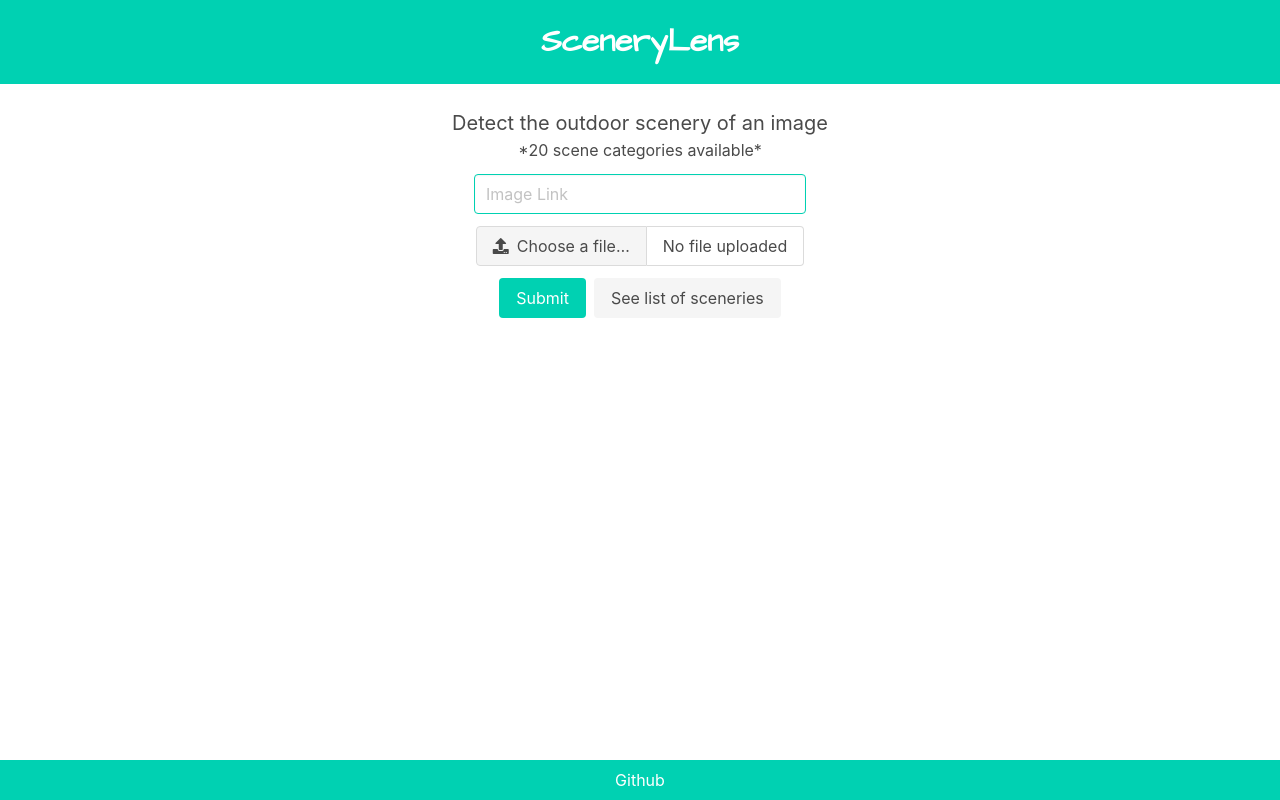
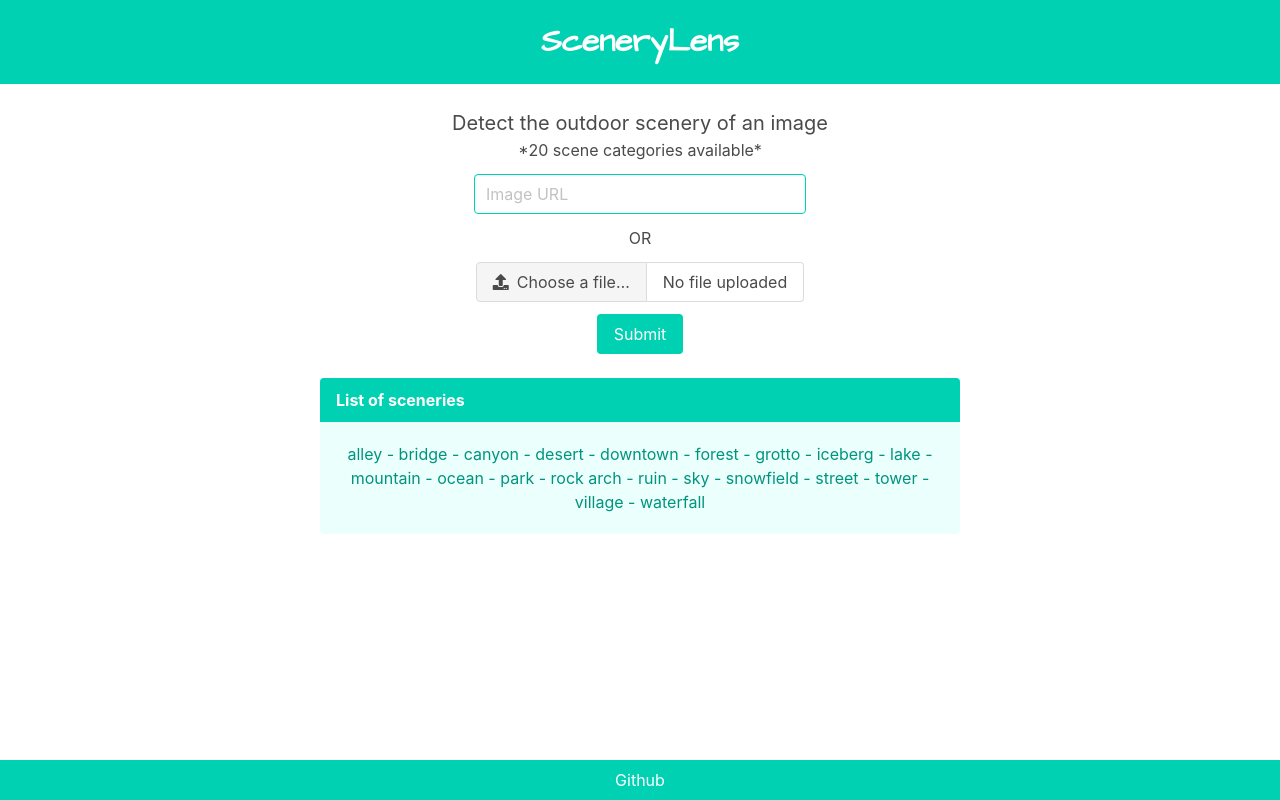
Before and after one commit to rickyricky787/SceneryLens, a Flask app: page / in a window 1280 px wide. Run offline with Flask 2, Linux system fonts and the light colour scheme.

Commit message:
Minor fixes

```diff
--- a/flask_app/app.py
+++ b/flask_app/app.py
@@ -1,4 +1,6 @@
 import os
+os.environ["TF_CPP_MIN_LOG_LEVEL"] = "2"
+
 from flask import Flask, render_template, request, abort
 from io import BytesIO
 from PIL import Image
@@ -57,7 +59,7 @@ def results():
 
             # Checks for file extensions
             if file_ext not in app.config['UPLOAD_EXTENSIONS']:
-                abort(415) # Unsorported media type
+                return render_template("index.html")
         else:
             return render_template("index.html")
 
@@ -73,10 +75,12 @@ def results():
 
     im = im.convert("RGB")
 
+    labels_copy = labels.copy()
+
     # Do prediction stuff starting from here
     # pred_tables = tuple of three strings
     # pred_scores = tuple of three floats
-    pred_labels, pred_scores = predictImage(model, labels, im)
+    pred_labels, pred_scores = predictImage(model, labels_copy, im)
 
     # Generate random number
     rand_num = random.randint(0,2)
--- a/flask_app/predictImage.py
+++ b/flask_app/predictImage.py
@@ -1,6 +1,3 @@
-import os
-os.environ["TF_CPP_MIN_LOG_LEVEL"] = "2"
-
 import numpy as np
 from tensorflow.keras.preprocessing.image import img_to_array
 from tensorflow.keras.applications.xception import preprocess_input
--- a/flask_app/templates/index.html
+++ b/flask_app/templates/index.html
@@ -26,7 +26,11 @@
 
         <form method="POST" action={{ url_for("results") }} enctype="multipart/form-data">
           <div class="field columns is-centered pb-3">
-            <input class="input is-primary" type="text" name="img_link" placeholder="Image Link" style="width: 50%;">
+            <input class="input is-primary" type="text" name="img_link" placeholder="Image URL" style="width: 50%;">
+          </div>
+
+          <div class="columns is-centered pb-3">
+            <p>OR</p>
           </div>
 
           <div id="file-upload-icon" class="file has-name columns is-centered">
@@ -48,10 +52,25 @@
 
           <div class="buttons is-centered">
             <input class="button is-primary" type="submit" value="Submit">
-            <button class="button is-light" onclick="listOfSceneries()">See list of sceneries</button>
           </div>
         </form>
-        {% block content %}{% endblock %}
+        {% block content %}
+
+        <div class="py-5">
+          <article class="message is-primary">
+            <div class="message-header has-text-centered">
+              <p>List of sceneries</p>
+            </div>
+            <div class="message-body">
+              alley - bridge - canyon - desert - downtown -
+              forest - grotto - iceberg - lake - mountain -
+              ocean - park - rock arch - ruin - sky -
+              snowfield - street - tower - village - waterfall
+            </div>
+          </article>
+        </div>
+
+        {% endblock %}
       </div>
       <footer class="has-text-centered py-2">
         <a href="https://github.com/rickyricky787/SceneryLens" target="_blank">Github</a>
@@ -67,17 +86,6 @@
         }
       }
 
-      // For displaying list of sceneries
-      function listOfSceneries() {
-        alert(
-          "List of sceneries:\n" +
-          "alley - bridge - canyon - desert - downtown - " +
-          "forest - grotto - iceberg - lake - mountain - " +
-          "ocean - park - rock arch - ruin - sky - " +
-          "snowfield - street - tower - village - waterfall"
-          );
-      }
-
     </script>
 
   </body>
```
